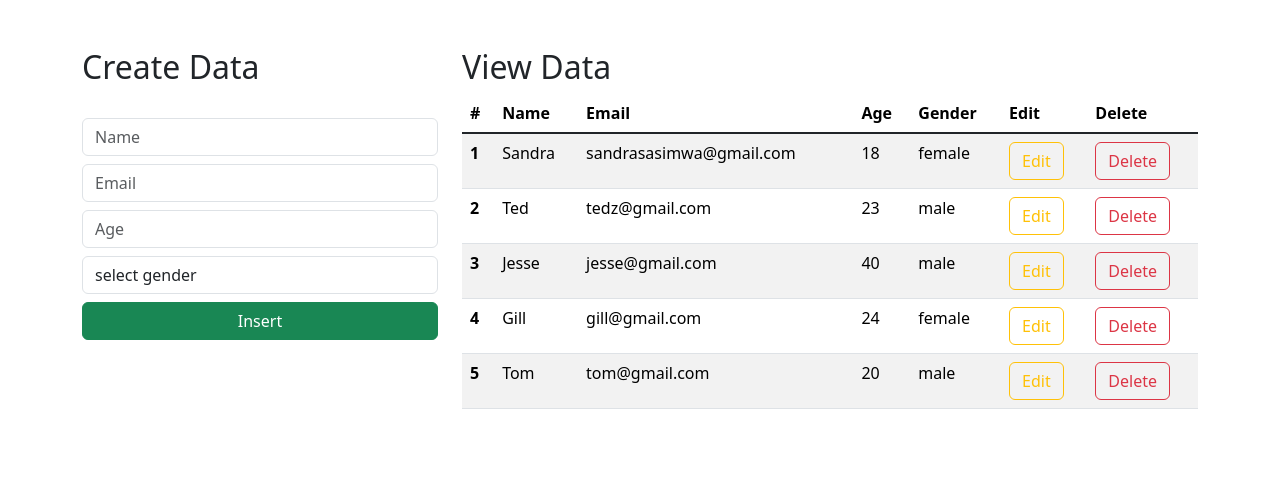
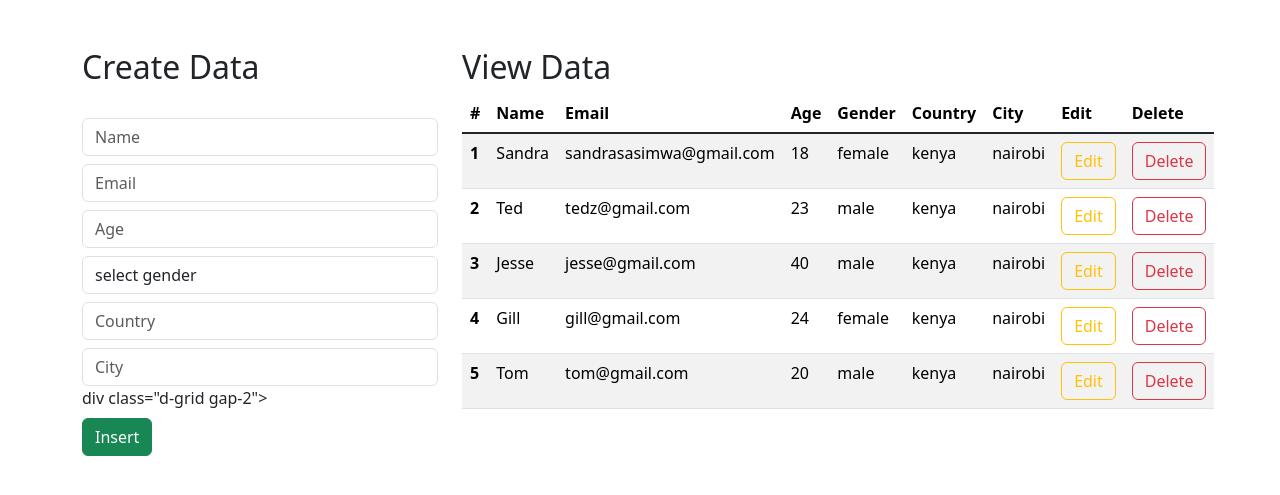
Before and after one commit to sasimwa/crud, a Django app: page / in a window 1280 px wide. Shown: the part 16-511 px from the top of the page. Run offline with Django 4.2, Linux system fonts and the light colour scheme; data comes from the database, SQL or seed files in the repository; both versions use the stored data as it was after the commit.

Commit message:
storing data

```diff
--- a/django_crud_sandra/models.py
+++ b/django_crud_sandra/models.py
@@ -6,6 +6,8 @@ class Student(models.Model):
     email = models.EmailField()
     age = models.IntegerField()
     gender = models.CharField(max_length=50, blank=False, null=False)
+    country = models.CharField(max_length=50,default='kenya')
+    city = models.CharField(max_length=50, default='nairobi')
 
 
 def __str__(self):
--- a/django_crud_sandra/views.py
+++ b/django_crud_sandra/views.py
@@ -28,8 +28,10 @@ def insertData(request):
         email = request.POST.get('email')
         age = request.POST.get('age')
         gender = request.POST.get('gender')
+        country = request.POST.get('country')
+        city = request.POST.get('city')
 
-        query = Student(name=name, email=email, age=age, gender=gender)
+        query = Student(name=name, email=email, age=age, gender=gender,country=country,city = city)
         query.save()
         return redirect("/")
 
--- a/templates/index.html
+++ b/templates/index.html
@@ -39,6 +39,9 @@
                     </div>
 
 
+
+
+
                     <div class="form-group mt-2">
                         <select id="gender" name="gender" class="form-control" required>
                             <option selected>select gender</option>
@@ -47,10 +50,19 @@
                         </select>
                     </div>
 
-                    <div class="d-grid gap-2">
 
-                        <button class="btn btn-success mt-2" type="submit">Insert</button>
+
+                    <div class="form-group">
+                        <input type="text" class="form-control  mt-2" placeholder="Country" name="country" required>
                     </div>
+
+
+
+                      <div class="form-group">
+                         <input type="number" class="form-control  mt-2" placeholder="City" name="city" required>       div class="d-grid gap-2">
+
+                      </div>                                                                                              <button class="btn btn-success mt-2" type="submit">Insert</button>
+
 
 
 
@@ -66,6 +78,8 @@
                         <th scope="col">Email</th>
                         <th scope="col">Age</th>
                         <th scope="col">Gender</th>
+                          <th scope="col">Country</th>
+                            <th scope="col">City</th>
                         <th scope="col">Edit</th>
                         <th scope="col">Delete</th>
 
@@ -80,6 +94,8 @@
                         <td>{{d.email}}</td>
                         <td>{{d.age}}</td>
                         <td>{{d.gender}}</td>
+                         <td>{{d.country}}</td>
+                         <td>{{d.city}}</td>
                         <td><a href="/update/{{d.id}}" type="button" class="btn btn-outline-warning">Edit</a></td>
                         <td><a href="/delete/{{d.id}}" type="button" class="btn btn-outline-danger">Delete</a></td>
                       </tr>
```
Also changed, not shown: db.sqlite3, django_crud_sandra/migrations/0002_student_country.py (added), django_crud_sandra/migrations/0003_alter_student_country.py (added), django_crud_sandra/migrations/0004_student_city_alter_student_country.py (added).
